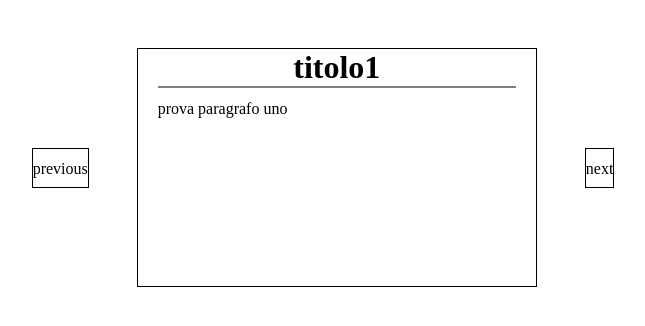
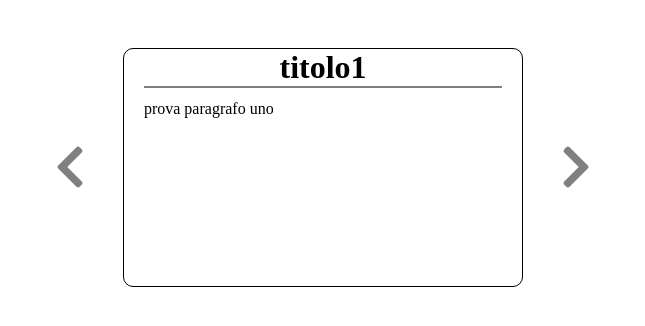
Before and after one commit to GalluFrancesco/js-array-carousel, a plain HTML site: page index.html in a window 1280 px wide. Shown: the whole page, without its empty margins (317-962 px from the left). Drawn offline with Linux system fonts and the light colour scheme.

Commit message:
Add: style

```diff
--- a/css/style.css
+++ b/css/style.css
@@ -16,6 +16,7 @@
     width: 400px;
     margin: 0 48px;
     border: black 1px solid;
+    border-radius: 10px;
 }
 
 h1{
@@ -33,5 +34,14 @@ p{
 .next, .previous{
     height: 40px;
     line-height: 40px;
-    border: black 1px solid;
 }
+
+.fas{
+    transform: scale(3);
+    filter: opacity(0.5);
+    cursor: pointer;
+}
+
+.fas:hover{
+    filter: opacity(1);
+}
--- a/index.html
+++ b/index.html
@@ -6,17 +6,18 @@
     <meta name="viewport" content="width=device-width, initial-scale=1.0">
 
     <link rel="stylesheet" href="./css/style.css">
+    <link rel="stylesheet" href="https://use.fontawesome.com/releases/v5.0.7/css/all.css">
     <title>Document</title>
 </head>
 <body>
 
     <div class="container">
-        <div class="previous">previous</div>
+        <div class="previous"><i class="fas fa-chevron-left"></i></div>
         <div class="box-testo">
             <h1></h1>
             <p></p>
         </div>
-        <div class="next">next</div>
+        <div class="next"><i class="fas fa-chevron-right"></i></div>
     </div>
 
     <script src="./js/script.js"></script>
```
